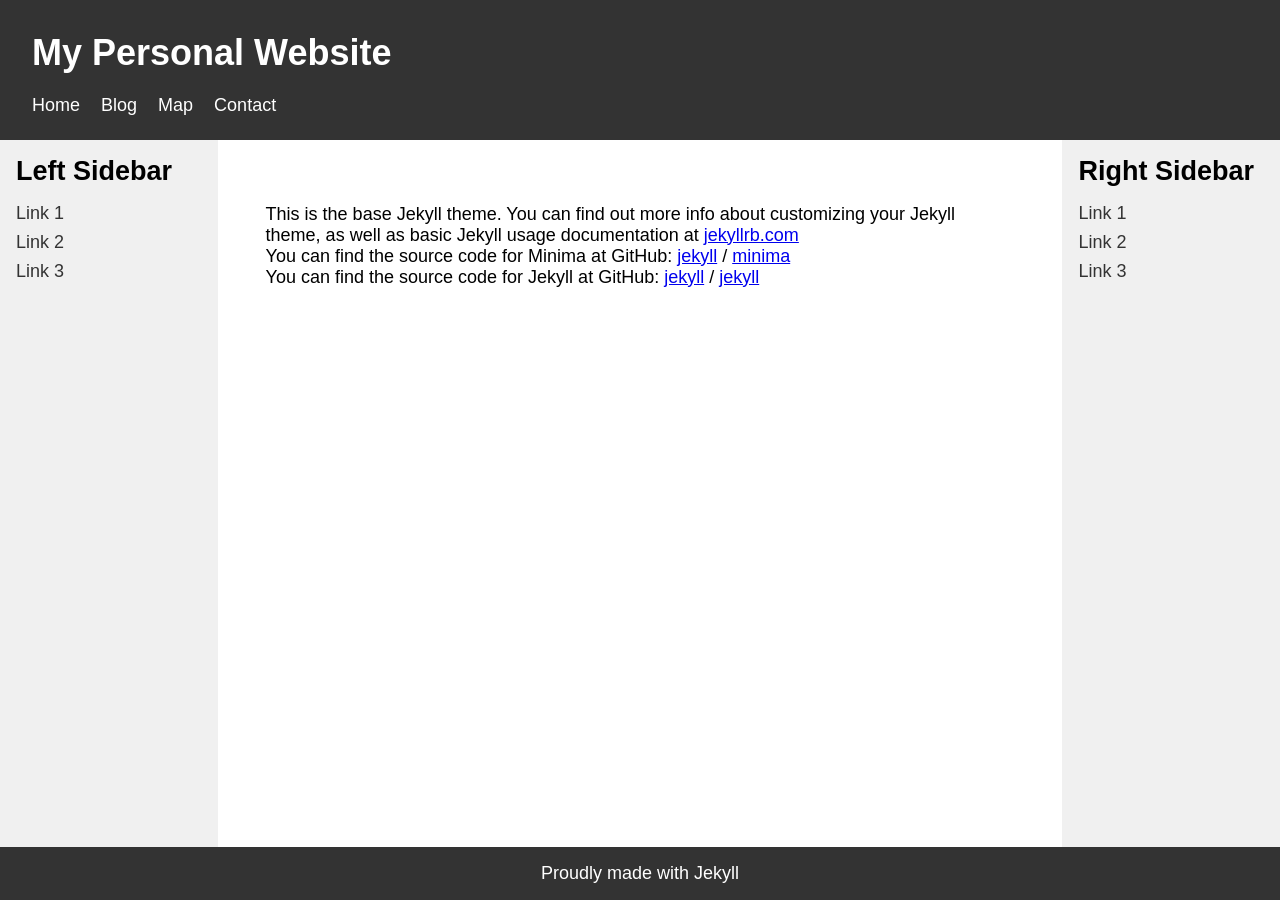
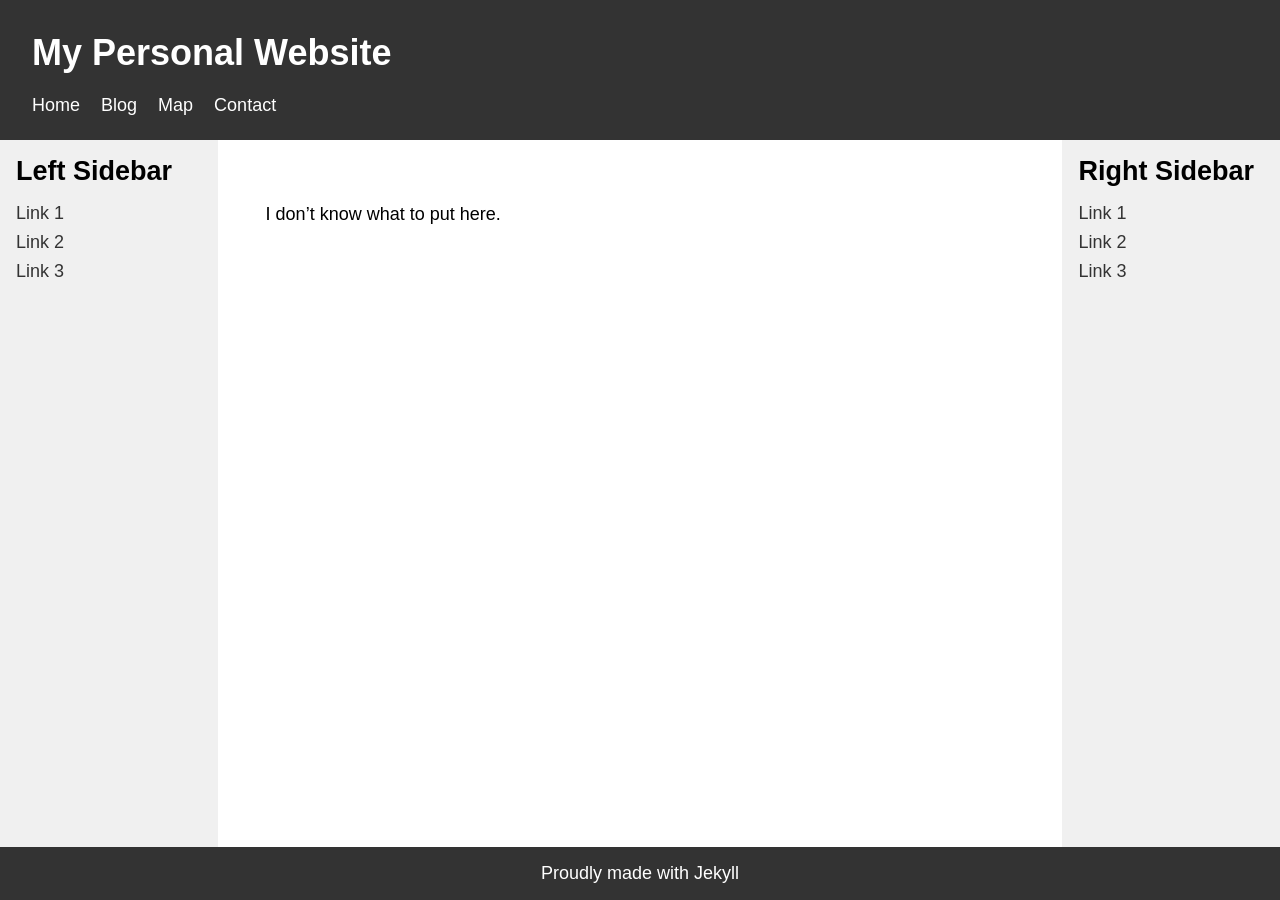
Before and after one commit to metinersin/metinersin.github.io, a Jekyll site: the page built from _pages/map.md, in a window 1280 px wide. Built offline with Jekyll 4.4.1, drawn with Linux system fonts in a browser that asks for light colours.

```diff
--- a/_pages/map.md
+++ b/_pages/map.md
@@ -4,14 +4,4 @@
 permalink: /map
 ---
 
-This is the base Jekyll theme. You can find out more info about customizing your Jekyll theme, as well as basic Jekyll usage documentation at [jekyllrb.com](https://jekyllrb.com/)
-
-You can find the source code for Minima at GitHub:
-[jekyll][jekyll-organization] /
-[minima](https://github.com/jekyll/minima)
-
-You can find the source code for Jekyll at GitHub:
-[jekyll][jekyll-organization] /
-[jekyll](https://github.com/jekyll/jekyll)
-
-[jekyll-organization]: https://github.com/jekyll
+I don't know what to put here.
```
